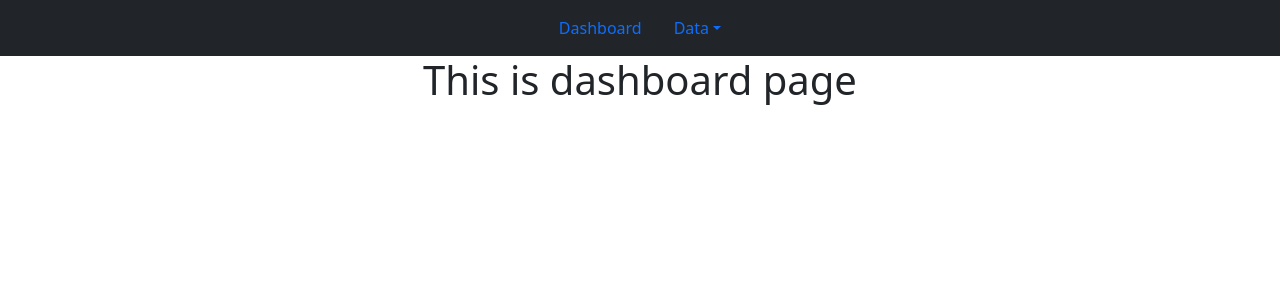
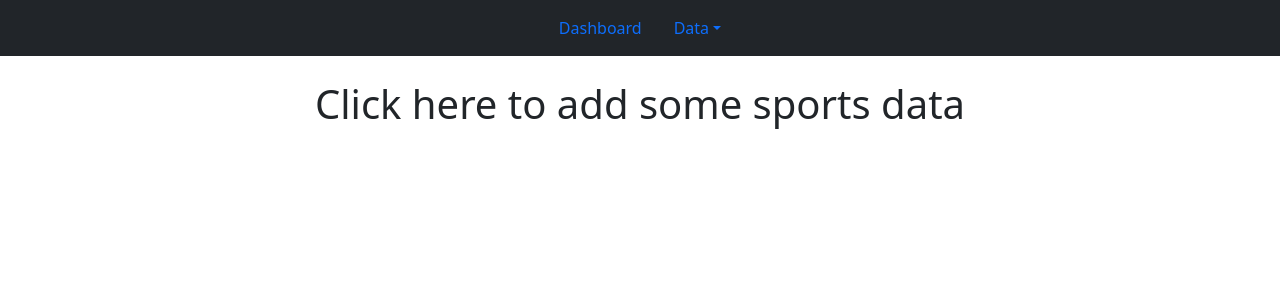
Before and after one commit to AmadejKrepek/sport-data-visualization, a Vue app: page / in a window 1280 px wide. Shown: the top 300 px of the page. Built offline with nearby package versions, Linux system fonts and the light colour scheme.

Commit message:
Added some fixes

```diff
--- a/src/App.vue
+++ b/src/App.vue
@@ -1,5 +1,5 @@
 <template>
-  <div class="container-fluid p-0">
+  <div class="container-fluid p-0 mb-4">
     <div class="row">
       <div class="col-12 col-xl-12">
         <ImportModal/>
--- a/src/views/Dashboard.vue
+++ b/src/views/Dashboard.vue
@@ -2,7 +2,7 @@
   <div class="container-fluid">
     <div class="row">
       <div class="col-12 col-md-12">
-          <h1 class="text-center">This is dashboard page</h1>
+          <h1 class="text-center" data-bs-toggle="modal" data-bs-target="#importDataModal" role="button">Click here to add some sports data</h1>
       </div>
     </div>
   </div>
```
